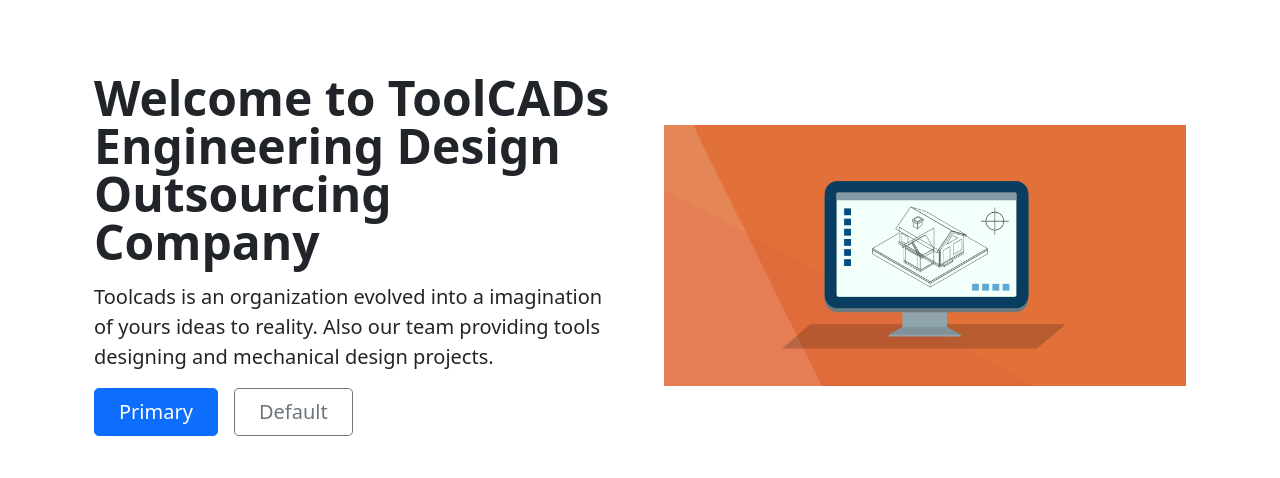
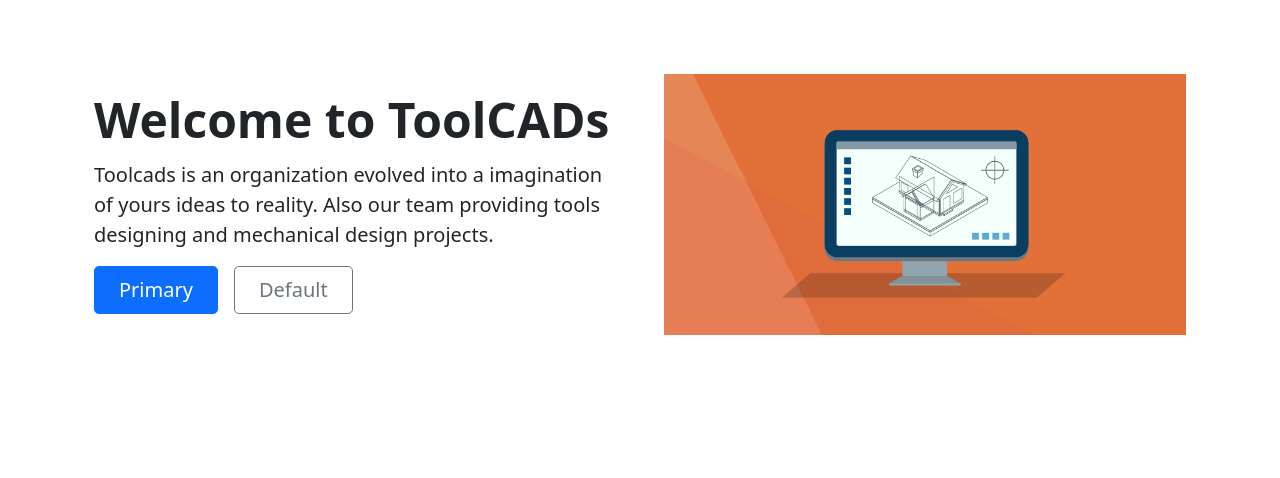
Before and after one commit to rjrobocoder/ToolCADs, a plain HTML site: page index.html in a window 1280 px wide. Shown: the part 322-800 px from the top of the page. Drawn offline with nearby package versions, Linux system fonts and the light colour scheme.

Commit message:
intro-updated

```diff
--- a/index.html
+++ b/index.html
@@ -130,7 +130,7 @@
           alt="Bootstrap Themes" width="700" height="500" loading="lazy">
       </div>
       <div class="col-lg-6">
-        <h1 class="display-5 fw-bold lh-1 mb-3">Welcome to ToolCADs Engineering Design Outsourcing Company</h1>
+        <h1 class="display-5 fw-bold lh-1 mb-3">Welcome to ToolCADs</h1>
         <p class="lead">Toolcads is an organization evolved into a imagination of yours ideas to reality. Also
           our team providing tools designing and mechanical design projects.</p>
         <div class="d-grid gap-2 d-md-flex justify-content-md-start">
```
